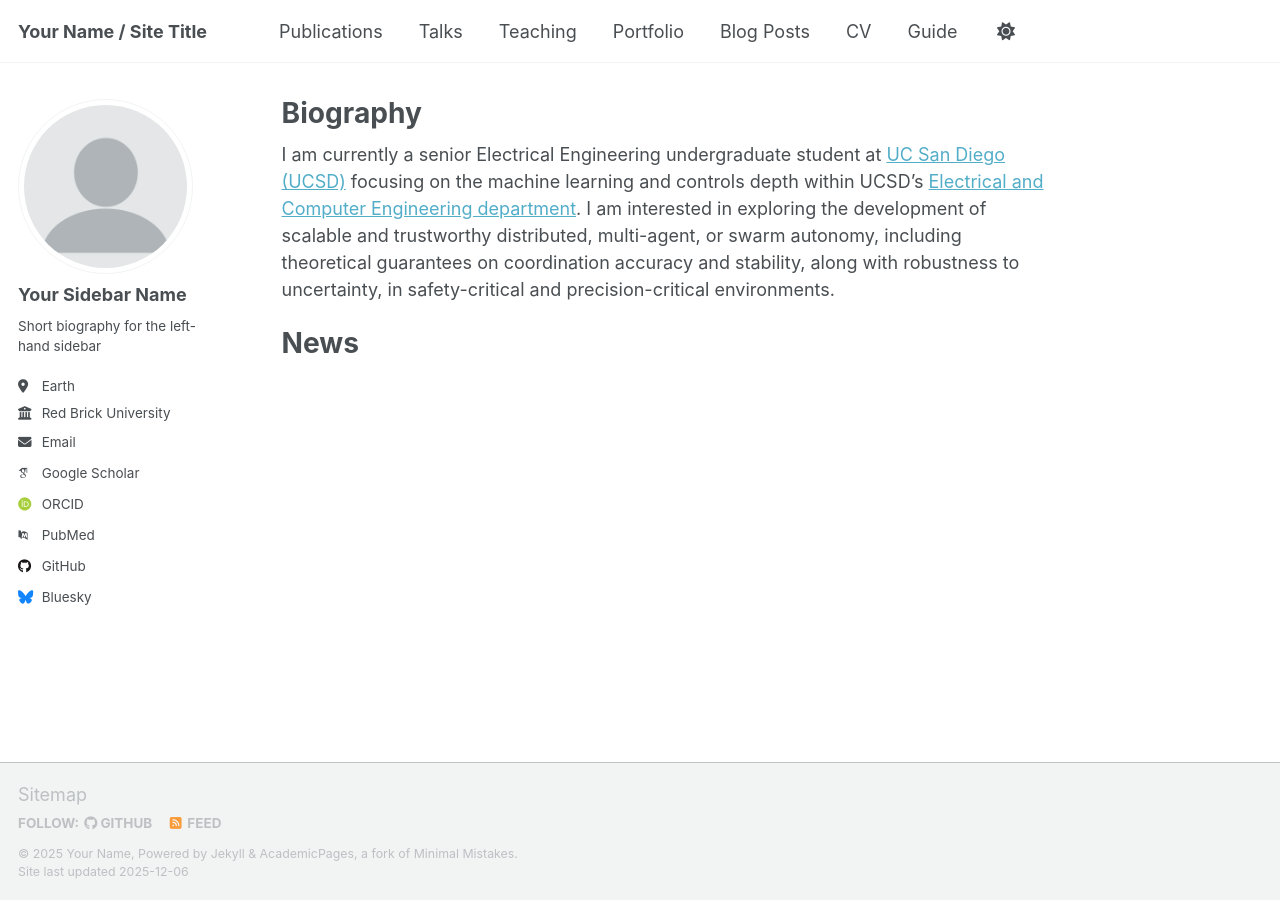
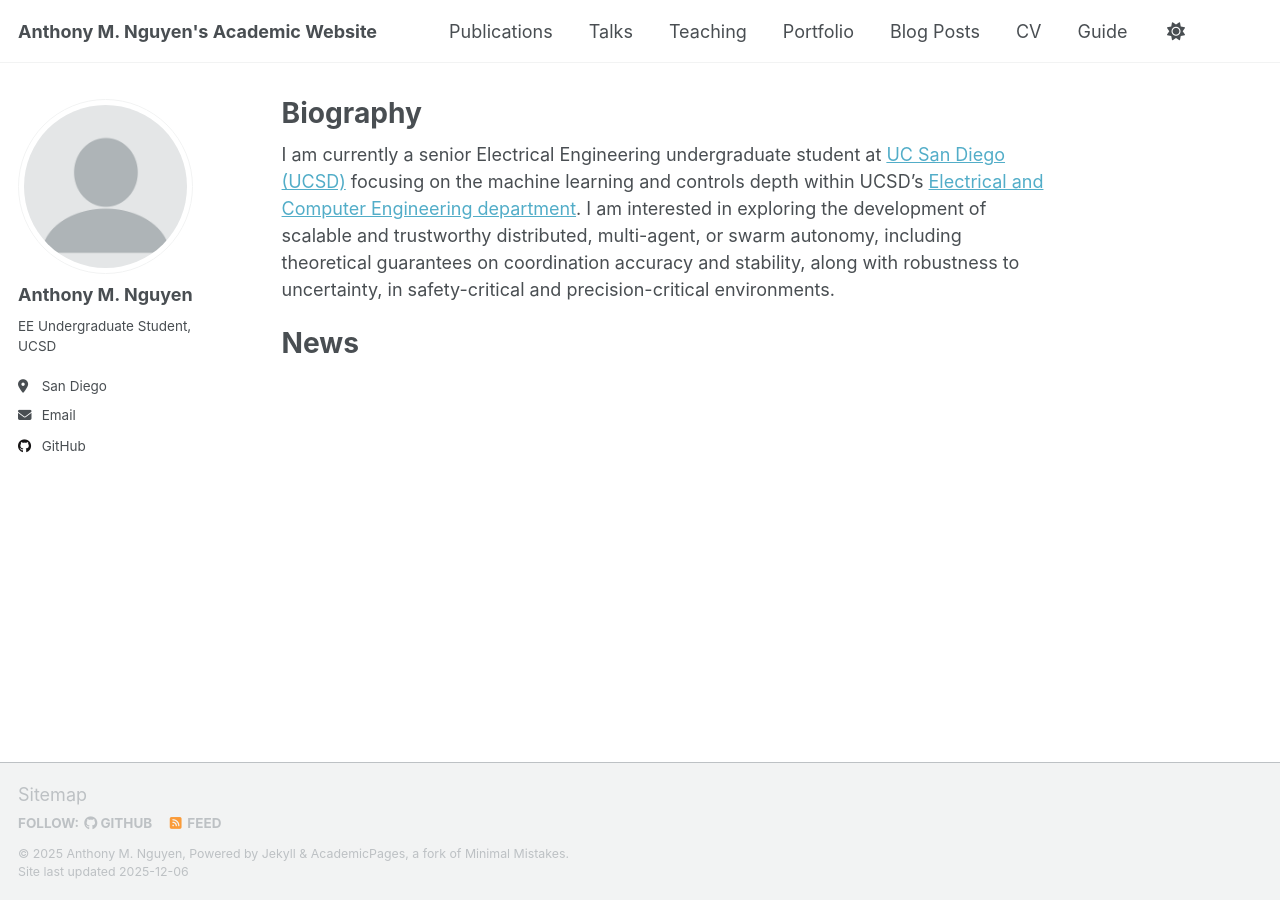
Before and after one commit to minhansd/minhansd.github.io, a Jekyll site: the page built from _pages/about.md, in a window 1280 px wide. Built offline with Jekyll 4.4.1, drawn with Linux system fonts in a browser that asks for light colours; some web fonts are replaced; a script that is not in the unit is left out.

Commit message:
Update _config.yml

```diff
--- a/_config.yml
+++ b/_config.yml
@@ -9,14 +9,14 @@
 # Basic Site Settings
 locale                   : "en-US"
 site_theme               : "default" # Currently available options are "default", "air"
-title                    : "Your Name / Site Title"
+title                    : "Anthony M. Nguyen's Academic Website"
 title_separator          : "-"
-name                     : &name "Your Name"
-description              : &description "Your Name's academic portfolio"   # Update this with a general description of your site, this is the default if not overridden by a page
-url                      : https://academicpages.github.io # The base hostname & protocol for your site e.g. "https://[your GitHub username].github.io",
+name                     : &name "Anthony M. Nguyen"
+description              : &description "Anthony M. Nguyen's academic portfolio"   # Update this with a general description of your site, this is the default if not overridden by a page
+url                      : https://minhansd.github.io # The base hostname & protocol for your site e.g. "https://[your GitHub username].github.io",
                                                            # or if you already have some other page hosted on Github then use "https://[your GitHub username].github.io/[Your Repo Name]"
 baseurl                  : "" # the subpath of your site, e.g. "/blog"
-repository               : "academicpages/academicpages.github.io"
+repository               : "minhansd/minhansd.github.io"
 
 # Site Author - The following control what appear as part of the author content on the side bar.
 #               If a field is blank the icon and link will not appear, otherwise it will be shown.
@@ -24,24 +24,24 @@
 author:
   # Biographic information
   avatar           : "profile.png"
-  name             : "Your Sidebar Name"
-  pronouns         : # example: "she/her"
-  bio              : "Short biography for the left-hand sidebar"
-  location         : "Earth"
-  employer         : "Red Brick University"
+  name             : "Anthony M. Nguyen"
+  pronouns         : # example: "he/him"
+  bio              : "EE Undergraduate Student, UCSD"
+  location         : "San Diego"
+  employer         : # "UC San Diego"
   uri              : # URL
-  email            : "none@example.org"
+  email            : "minhansd@gmail.com"
 
   # Academic websites
   academia         : # URL
   arxiv            : # URL - Update with the correct link to your profile
-  googlescholar    : "https://scholar.google.com/citations?user=PS_CX0AAAAAJ"
+  googlescholar    : # "https://scholar.google.com/citations?user=PS_CX0AAAAAJ"
   inspire-hep      : # URL
   impactstory      : # URL
-  orcid            : "https://orcid.org/yourorcidurl"
+  orcid            : # "https://orcid.org/yourorcidurl"
   semantic         : # URL
   ssrn             : # URL
-  pubmed           : "https://www.ncbi.nlm.nih.gov/pubmed/?term=john+snow"
+  pubmed           : # "https://www.ncbi.nlm.nih.gov/pubmed/?term=john+snow"
   researchgate     : # URL
   scopus           : # URL
   zotero           : # URL
@@ -51,13 +51,13 @@
   bitbucket        : # Username - Update with your username on the site
   codepen          : # Username
   dribbble         : # Username
-  github           : "academicpages"
+  github           : "minhansd"
   kaggle           : # Username
   stackoverflow    : # User number or user number and name (i.e., use "1" or "1/jeff-atwood")
 
   # Social media
   artstation       : # Username
-  bluesky          : "bsky.app" # Replace this with you Bluesky username
+  bluesky          : # "bsky.app" # Replace this with you Bluesky username
   facebook         : # Username
   flickr           : # Username
   foursquare       : # Username
```
